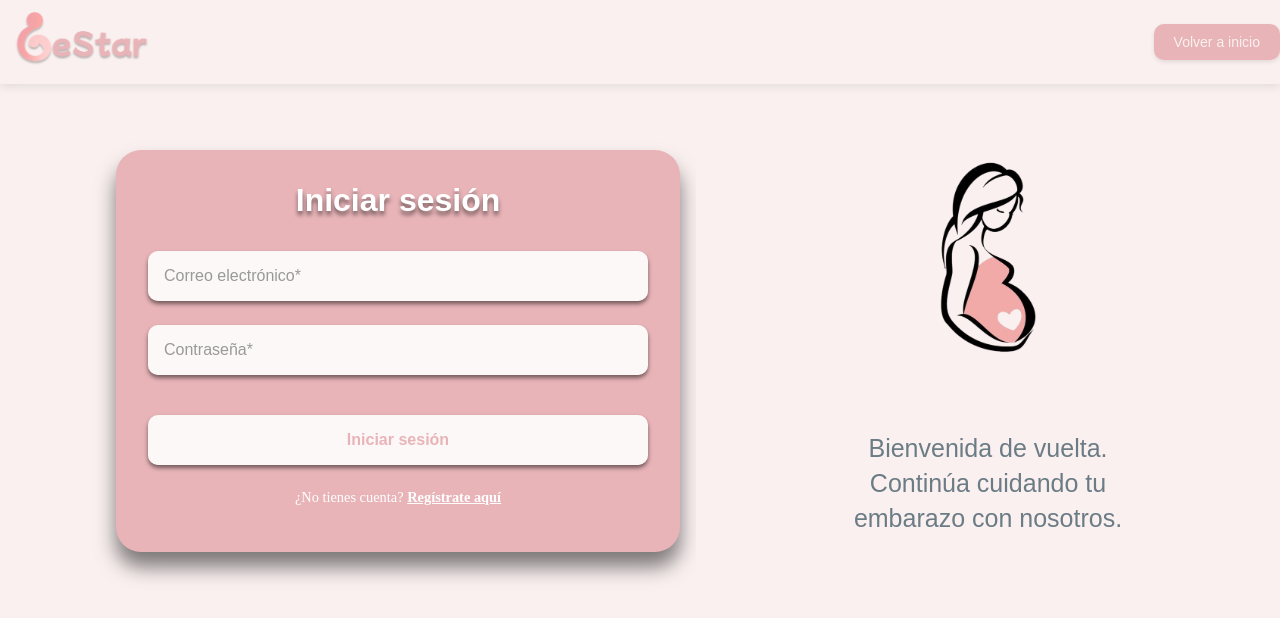
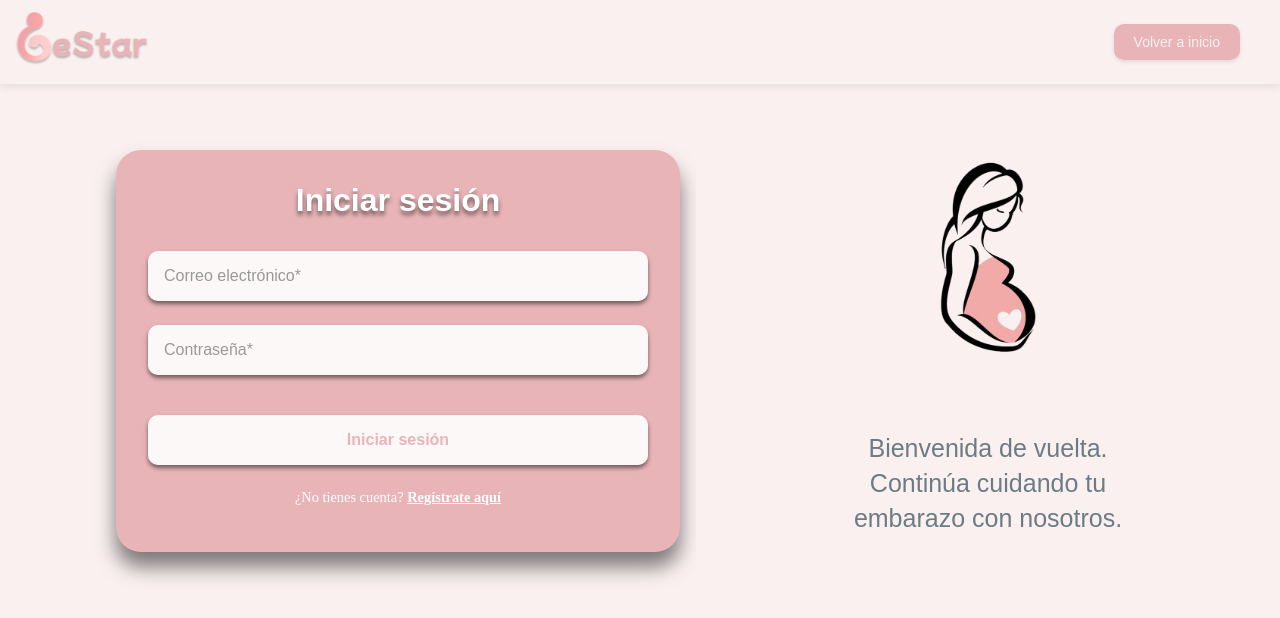
Before and after one commit to JulianaFranco140/gestar, a Next.js app: page /login in a window 1280 px wide. Shown: the top 618 px of the page. Built offline with nearby package versions, Linux system fonts and the light colour scheme.

Commit message:
A back to home button was added to the signup and login pages, hover effects were added to the buttons on the home page and to the description cards

```diff
--- a/src/components/Header/Header.js
+++ b/src/components/Header/Header.js
@@ -15,7 +15,7 @@ const Header = () => {
           />
         </Link>
       </div>
-      <div className={styles.headerButtons}>
+      <div className={styles.headerButton}>
         <Link href="/">
           <button className={styles.BackButton}>Volver a inicio</button>
         </Link>
```
